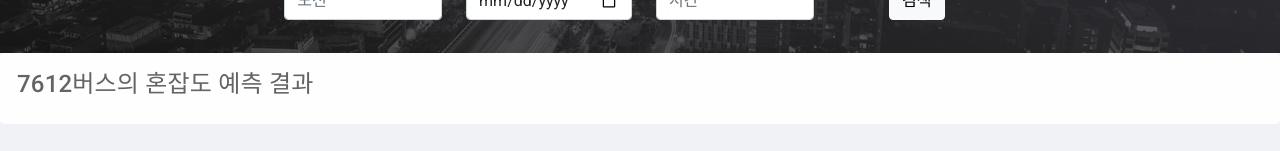
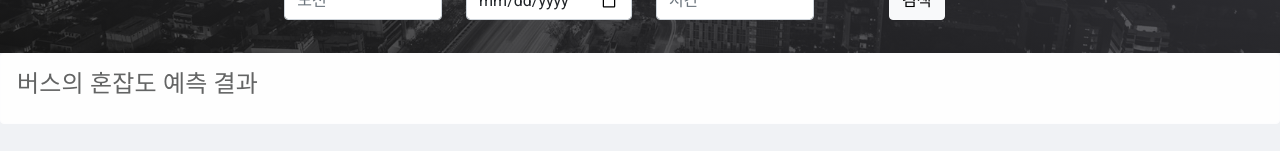
Before and after one commit to bus-seat-prediction/frontend, a React (Create React App) app: page /pages/prediction in a window 1280 px wide. Shown: the part 187-338 px from the top of the page. Built offline with nearby package versions, Linux system fonts and the light colour scheme.

Commit message:
프론트 검색완료

```diff
--- a/src/pages/Prediction/index.js
+++ b/src/pages/Prediction/index.js
@@ -118,7 +118,7 @@ function Prediction() {
         </MKBox>
       </MKBox>
       <div class="alert alert-light" role="alert">
-        <h4>7612버스의 혼잡도 예측 결과</h4>
+        <h4>{bus}버스의 혼잡도 예측 결과</h4>
       </div>
       <div class="container-fluid">
         <table class="table table-hover">
```
